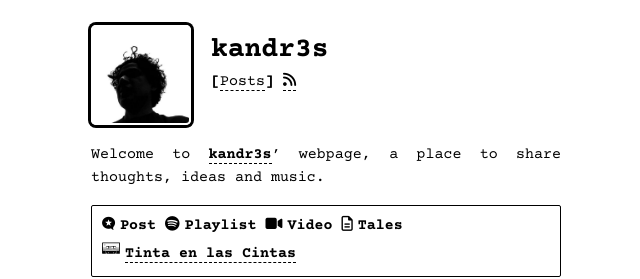
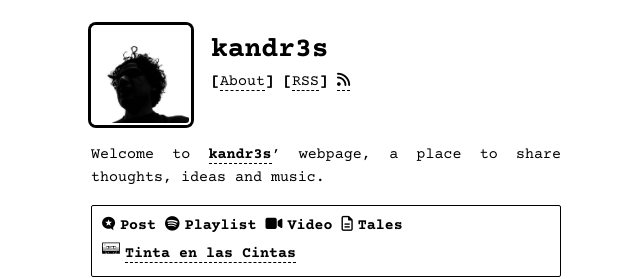
Before and after one commit to kandr3s/kandr3s.github.io, a Jekyll site: the page built from index.md, in a window 1280 px wide. Shown: the top 279 px of the page, without its empty margins (319-959 px from the left). Built offline with Jekyll 4.4.1, drawn with Linux system fonts in a browser that asks for light colours; nearby versions of some CDN libraries.

Commit message:
Menu update.

```diff
--- a/_data/nav.yml
+++ b/_data/nav.yml
@@ -1,2 +1,5 @@
-- title: "Posts"
-  url: /posts
+- title: "About"
+  url: /me
+
+- title: "RSS"
+  url: /feed.xml
```
